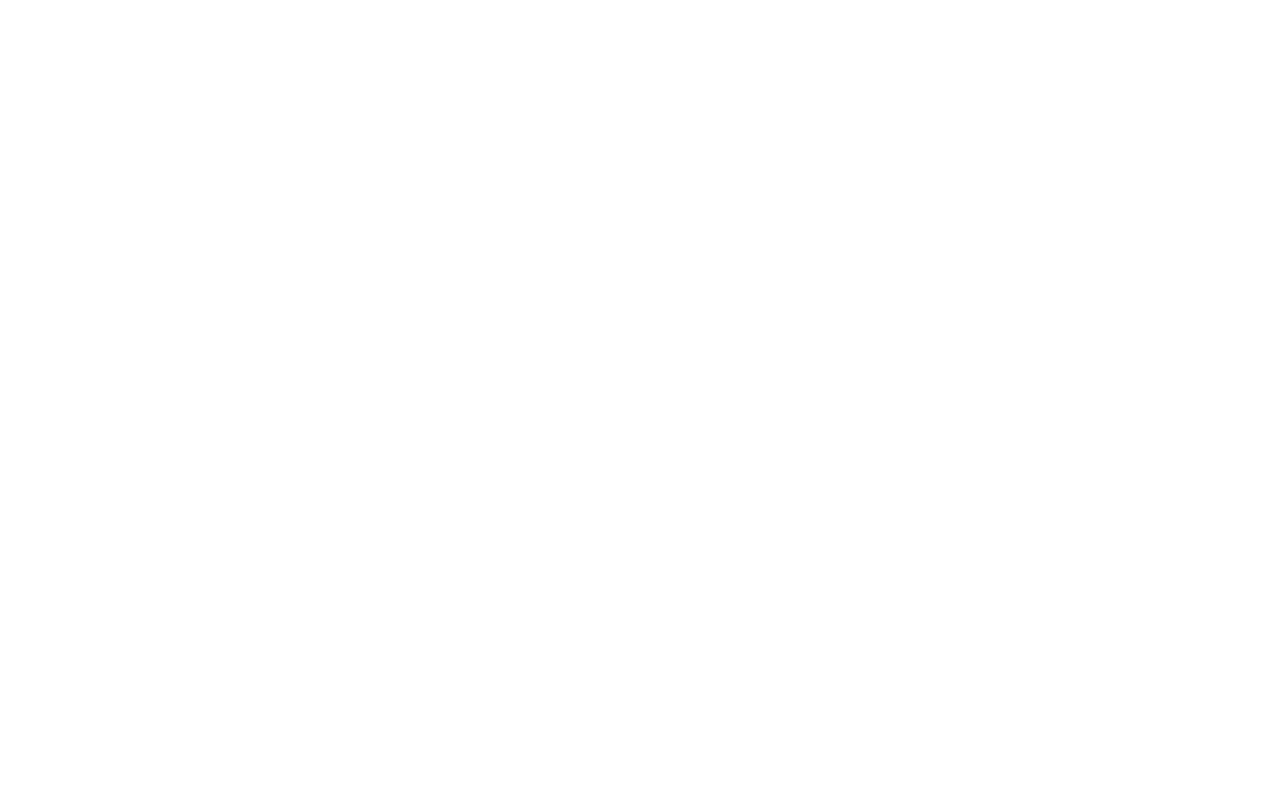
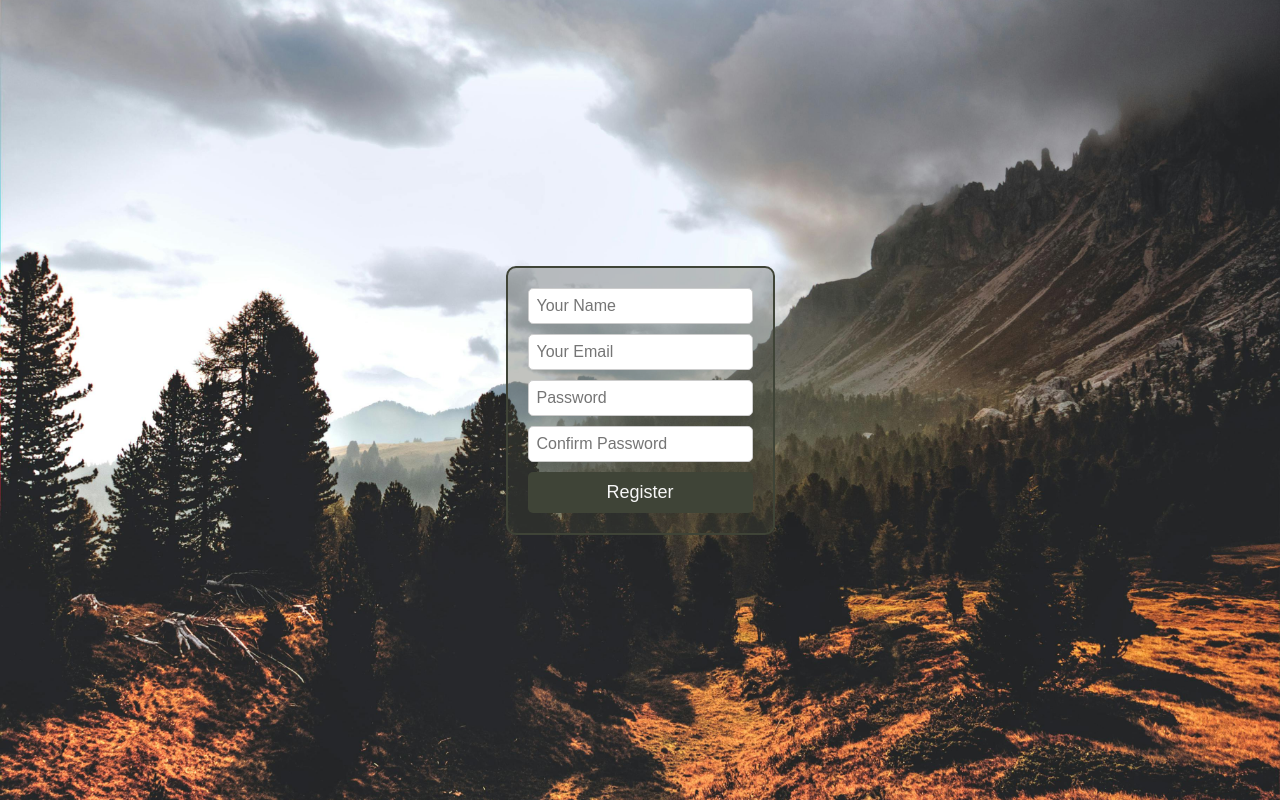
Before and after one commit to JarrettFontenot/E-Waste-App, a React (Create React App) app in the folder frontend/: page /Register in a window 1280 px wide. Before the commit this address had no page. Built offline with nearby package versions, Linux system fonts and the light colour scheme.

Commit message:
registerpage

```diff
--- a/frontend/src/App.js
+++ b/frontend/src/App.js
@@ -2,6 +2,7 @@
 import { BrowserRouter as Router, Route, Routes } from 'react-router-dom';
 import AboutUs from './pages/AboutUsPage';
 import Home from './pages/HomePage';
+import Register from './pages/Register';
 
 const App = () => {
   return (
@@ -10,6 +11,7 @@
         <Routes>
           <Route path="/" element={<Home />} />
           <Route path="/about" element={<AboutUs />} />
+          <Route path="/Register" element={<Register />} />
         </Routes>
       </div>
     </Router>
--- a/frontend/src/pages/AboutUsPage.jsx
+++ b/frontend/src/pages/AboutUsPage.jsx
@@ -3,7 +3,7 @@
 
 function AboutUs() {
   return (
-    <div>
+    <div className='About-us-container'>
       <h1>Welcome to the about us Page</h1>
       <p>This is the about us page of our React app.</p>
     </div>
--- /dev/null
+++ b/frontend/src/pages/Register.jsx
@@ -0,0 +1,40 @@
+import React, { useEffect } from 'react';
+import '../styles.css';
+
+const Register = () => {
+    useEffect(() => {
+        const passwordInput = document.getElementById('password');
+        const confirmPasswordInput = document.getElementById('confirm_password');
+
+        const handlePasswordMatch = () => {
+            if (passwordInput.value !== confirmPasswordInput.value) {
+                confirmPasswordInput.setCustomValidity("Passwords do not match");
+            } else {
+                confirmPasswordInput.setCustomValidity('');
+            }
+        };
+
+        confirmPasswordInput.addEventListener('input', handlePasswordMatch);
+
+        return () => {
+            confirmPasswordInput.removeEventListener('input', handlePasswordMatch);
+        };
+    }, []);
+    return (
+    <div className="register-page">
+        <div className="reg-container">
+            <div className="form-container">
+                <form action="#" method="post">
+                    <input type="text" name="name" placeholder="Your Name" required />
+                    <input type="email" name="email" placeholder="Your Email" required />
+                    <input type="password" name="password" id="password" placeholder="Password" required />
+                    <input type="password" name="confirm_password" id="confirm_password" placeholder="Confirm Password" required />
+                    <input type="submit" value="Register" />
+                </form>
+            </div>
+        </div>
+    </div>
+    );
+};
+
+export default Register;
--- /dev/null
+++ b/frontend/src/styles.css
@@ -0,0 +1,47 @@
+.register-page {
+    margin: 0;
+    padding: 0;
+    font-family: Arial, sans-serif;
+    background-image: url('nP.jpg');
+    background-size: cover;
+    background-position: center;
+}
+
+.reg-container {
+    display: flex;
+    justify-content: center;
+    align-items: center;
+    height: 100vh;
+}
+
+.form-container {
+    background-color: rgba(63, 68, 55, 0.317);; /* Semi-transparent white */
+    padding: 20px;
+    border: 2px solid #3f4437;
+    border-radius: 10px;
+}
+
+.form-container form {
+    display: flex;
+    flex-direction: column;
+}
+
+.form-container input[type="text"],
+.form-container input[type="email"],
+.form-container input[type="password"] {
+    margin-bottom: 10px;
+    padding: 8px;
+    border-radius: 5px;
+    border: 1px solid #ccc;
+    font-size: 16px;
+}
+
+.form-container input[type="submit"] {
+    padding: 10px;
+    border: none;
+    border-radius: 5px;
+    background-color: #3f4437;
+    color: rgb(247, 247, 247);
+    font-size: 18px;
+    cursor: pointer;
+}
```
Also changed, not shown: frontend/src/App.css (line endings or trailing spaces), frontend/src/nP.jpg (added).
